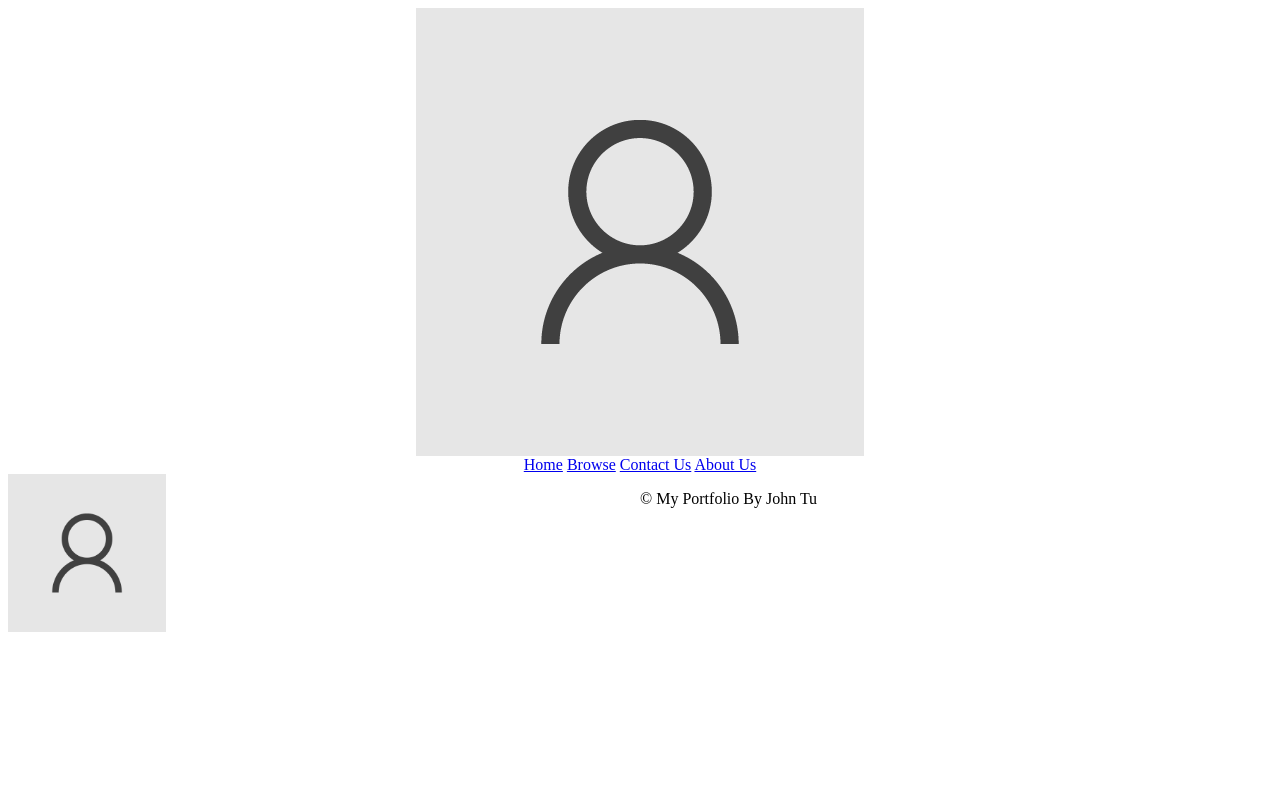
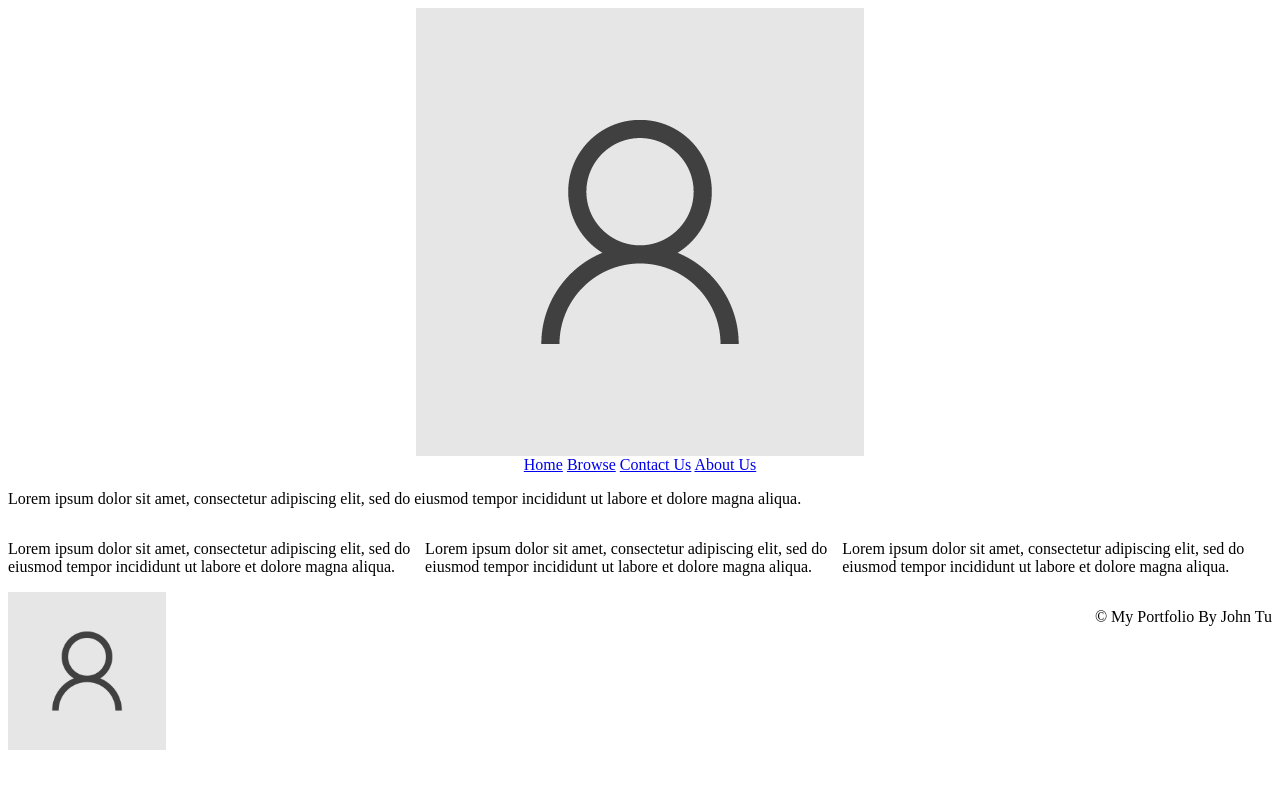
Before and after one commit to johnt759/PortfolioHomepage, a plain HTML site: page index.html in a window 1280 px wide. Drawn offline with Linux system fonts and the light colour scheme.

Commit message:
Added some content over
The main content has been added consisting of two rows, with the first row containing some plain text and the second row of the main divided into 3 equal columns. The placeholder text has been added as well. Now to begin styling with CSS.
Also, aligned the copyright text in the footer over to the right.

```diff
--- a/index.html
+++ b/index.html
@@ -17,7 +17,22 @@
                 <a href="#">About Us</a>
             </div>
         </nav>
-        <main></main>
+        <main>
+            <div class="main1">
+                <p>Lorem ipsum dolor sit amet, consectetur adipiscing elit, sed do eiusmod tempor incididunt ut labore et dolore magna aliqua.</p>
+            </div>
+            <div class="main2">
+                <div class="columns">
+                    <p>Lorem ipsum dolor sit amet, consectetur adipiscing elit, sed do eiusmod tempor incididunt ut labore et dolore magna aliqua.</p>
+                </div>
+                <div class="columns">
+                    <p>Lorem ipsum dolor sit amet, consectetur adipiscing elit, sed do eiusmod tempor incididunt ut labore et dolore magna aliqua.</p>
+                </div>
+                <div class="columns">
+                    <p>Lorem ipsum dolor sit amet, consectetur adipiscing elit, sed do eiusmod tempor incididunt ut labore et dolore magna aliqua.</p>
+                </div>
+            </div>
+        </main>
         <footer>
             <div class="footer-logo">
                 <img src="guest.png">
--- a/style.css
+++ b/style.css
@@ -23,4 +23,10 @@
 .footer-copyright {
     width: 50%;
     float: right;
+    text-align: right;
 }
+
+.columns {
+    float: left;
+    width: 33%;
+}
```
